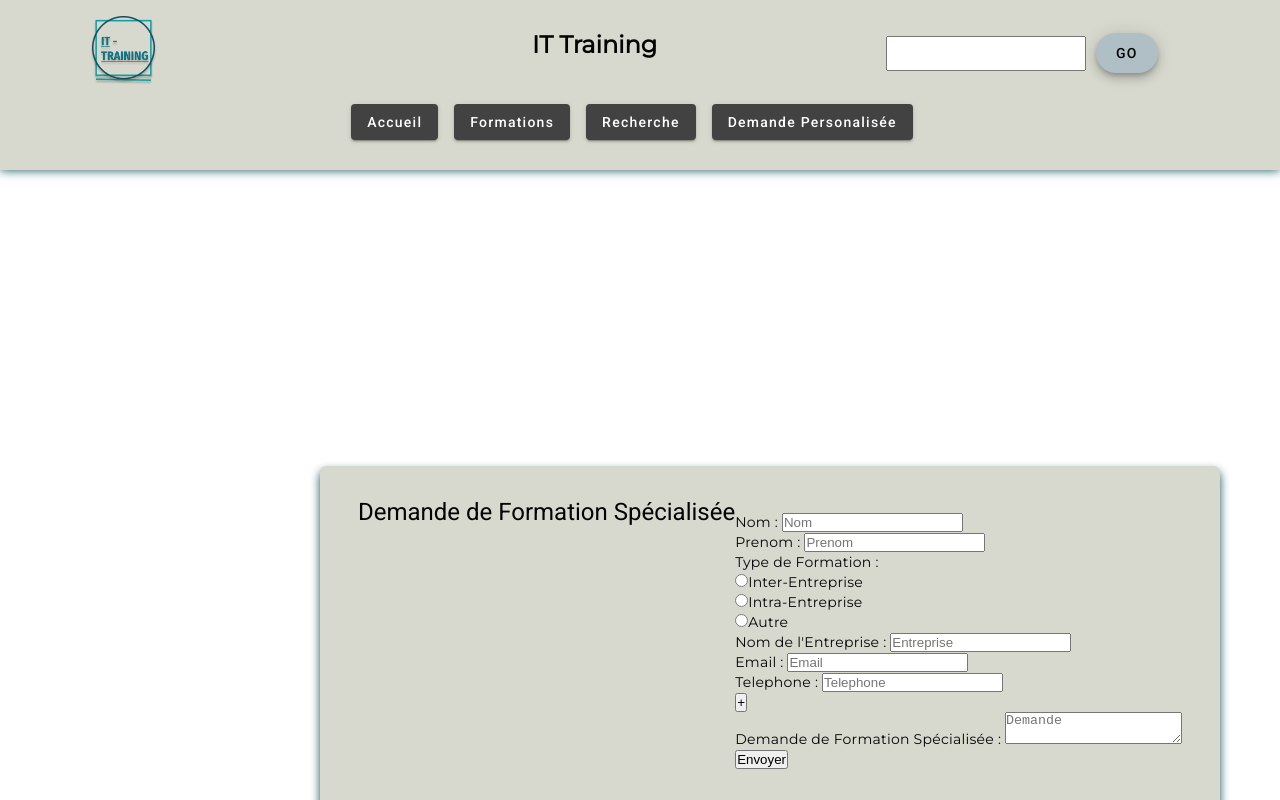
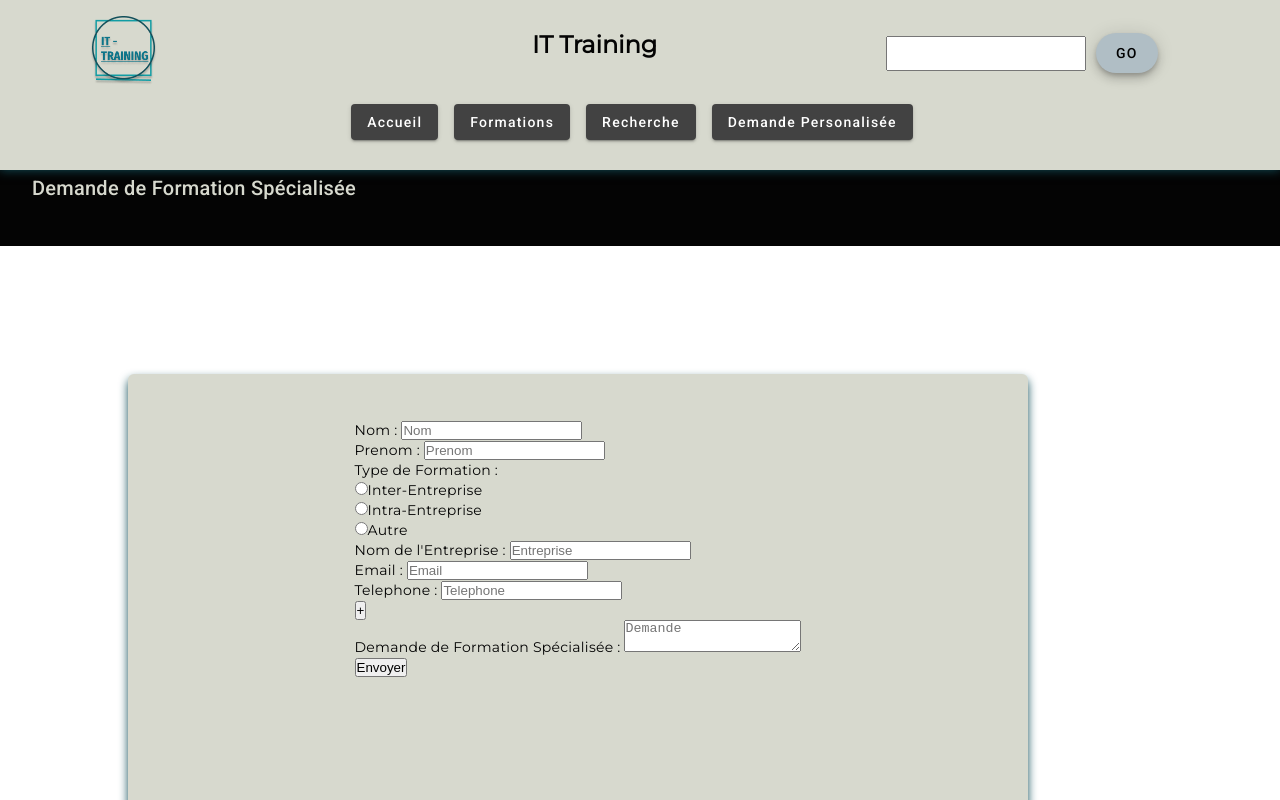
Before and after one commit to KASS2324/frontEnd, an Angular app in the folder angularITT/: page /demande-formation-spe in a window 1280 px wide. Shown: the top 800 px of the page. Built offline with nearby package versions, Linux system fonts and the light colour scheme.

Commit message:
style formulaire header

```diff
--- a/angularITT/src/app/pages/page-demande-formation-spe/page-demande-formation-spe.component.css
+++ b/angularITT/src/app/pages/page-demande-formation-spe/page-demande-formation-spe.component.css
@@ -1,5 +1,5 @@
 
-.FormulaireTitle {
+section.formulaireTitle {
     height: 100px;
     background-color: var(--main-bg-color);
     color: var(--second-bg-color);
@@ -14,10 +14,11 @@
     max-width: 900px;
     width:100%;
     border-radius: 6px;
-    margin:25%;
+    margin:10%;
     box-shadow: 0 5px 10px var(--third-color);
     display: flex;
     justify-content: center;
+    align-items: center;
 
 
 }
--- a/angularITT/src/app/pages/page-demande-formation-spe/page-demande-formation-spe.component.html
+++ b/angularITT/src/app/pages/page-demande-formation-spe/page-demande-formation-spe.component.html
@@ -1,36 +1,11 @@
+<section class="formulaireTitle">
+  <h2>Demande de Formation Spécialisée</h2>
+</section>
 
 <body>
 
-  @for (user of users; track user) {
-    <div class="'container">
-      <div class="background">
-        <div class="card-header">
-          {{ user.entreprise }}
-
-          <div class="card">
-            <div class="name">
-              {{ user.prenom }} {{ user.nom }}
-            </div>
-            <div class="info">
-              <p>email : {{ user.email }}</p>
-              <p>Tel : {{ user.telephones }}</p>
-              <p>Type Formation : {{user.typeFormation}}</p>
-            </div>
-          </div>
-        </div>
-      </div>
-    </div>
-  }
-
-  <!-- <section class="rechercheTitle">
-    <h2>Demande de Formation Spécialisée</h2>
-  </section> -->
-
-
 
   <div class="container">
-
-    <h1 class="formulaireTitle">Demande de Formation Spécialisée</h1>
 
     <form class="form-body" [formGroup]="userForm" (ngSubmit)="onSubmit()">
       <!-- Nom -->
```
